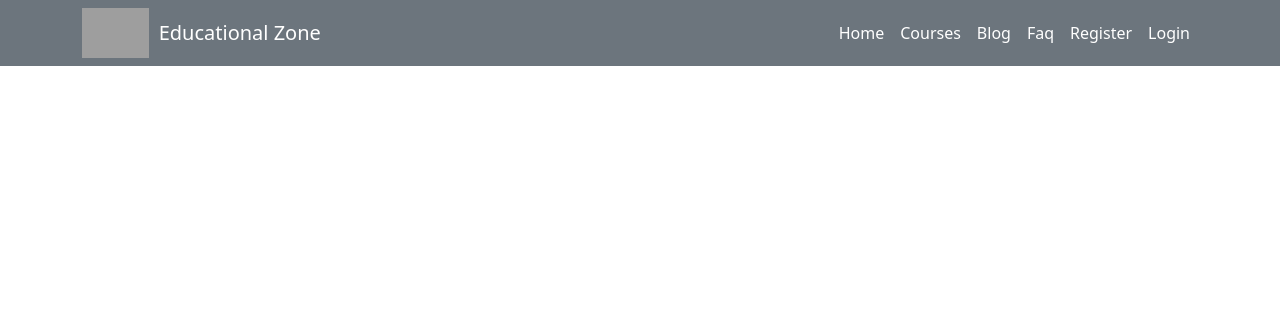
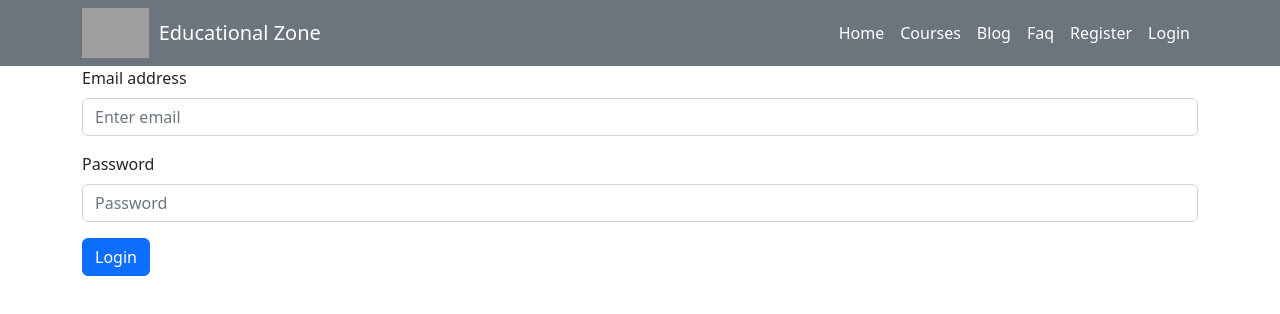
Before and after one commit to Mazharul430106/educational-zone-clientsite-repo, a React (Create React App) app: page / in a window 1280 px wide. Shown: the top 314 px of the page. Built offline with nearby package versions, Linux system fonts and the light colour scheme; grey boxes are pictures that could not be loaded.

Commit message:
added folder structure and login form

```diff
--- a/src/App.js
+++ b/src/App.js
@@ -1,11 +1,12 @@
 import './App.css';
+import Login from './Pages/Login/Login';
 import Hader from './Pages/Shared/Hader/Hader';
 
 function App() {
   return (
     <div>
         <Hader></Hader>
-
+        <Login></Login>
     </div>
   );
 }
--- /dev/null
+++ b/src/Pages/Login/Login.js
@@ -0,0 +1,28 @@
+import React from 'react';
+import { Container } from 'react-bootstrap';
+import Button from 'react-bootstrap/Button';
+import Form from 'react-bootstrap/Form';
+
+const Login = () => {
+    return (
+        <Container>
+            <Form>
+                <Form.Group className="mb-3" controlId="formBasicEmail">
+                    <Form.Label>Email address</Form.Label>
+                    <Form.Control type="email" placeholder="Enter email" />
+                </Form.Group>
+
+                <Form.Group className="mb-3" controlId="formBasicPassword">
+                    <Form.Label>Password</Form.Label>
+                    <Form.Control type="password" placeholder="Password" />
+                </Form.Group>
+                <Button variant="primary" type="submit">
+                    Login
+                </Button>
+            </Form>
+
+        </Container>
+    );
+};
+
+export default Login;
```
Also changed, not shown: src/Layout/Main.js (added, +11 -0 lines), src/Pages/Register/Register.js (added, +11 -0 lines), src/Pages/Routes/PrivateRoute/PrivateRoute.js (added, +11 -0 lines), src/Pages/Routes/Route/Route.js (added).
